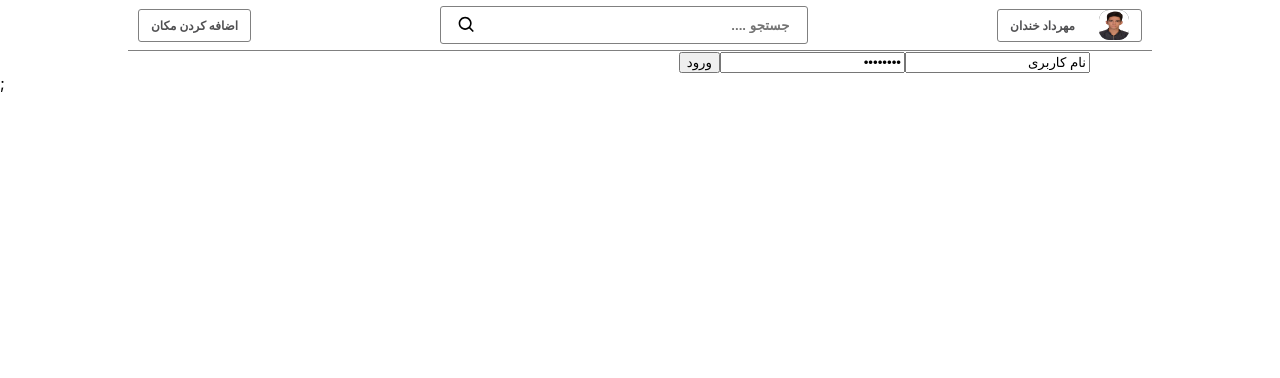
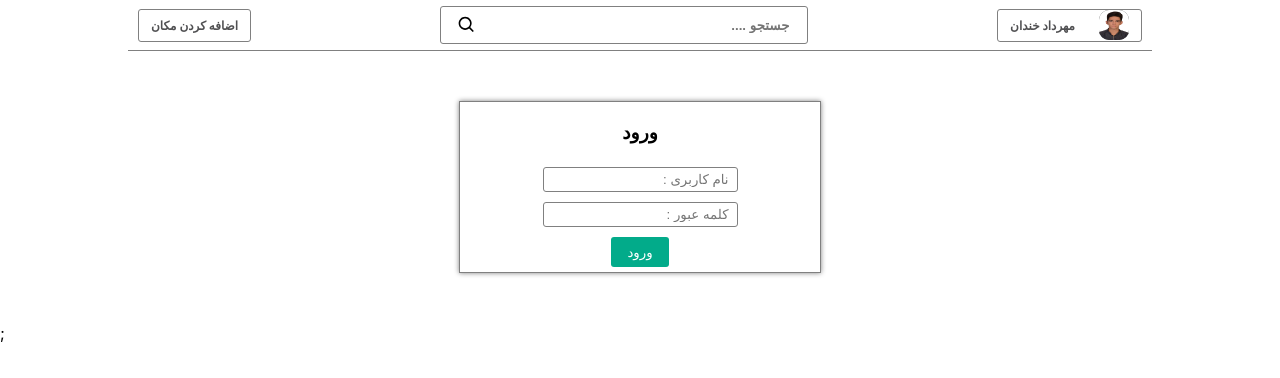
Before and after one commit to fazelsamar/green-mile-front, a React (Create React App) app: page / in a window 1280 px wide. Shown: the top 378 px of the page. Built offline with nearby package versions, Linux system fonts and the light colour scheme.

Commit message:
style login page

```diff
--- a/src/App.js
+++ b/src/App.js
@@ -18,7 +18,7 @@ class App extends Component {
     return (
       <Router>
         <Layout>
-        <Login/>
+         <Login/>
         </Layout>;
       </Router>
     );
--- a/src/Pages/Login/LoginElem.jsx
+++ b/src/Pages/Login/LoginElem.jsx
@@ -0,0 +1,56 @@
+import styled from "styled-components";
+
+export const FormLoginDiv = styled.div`
+  width: 40%;
+  margin: 50px auto;
+  border: 1px solid gray;
+  min-height: 100px;
+  display: flex;
+  flex-direction: column;
+  align-items: center;
+  box-shadow: 0px 0px 5px 0px grey;
+  @media screen and (max-width: 500px){
+  width: 70%;
+  box-shadow: 0;
+  border: 0;
+
+
+
+  }
+`;
+export const FormLogin = styled.form`
+  display: flex;
+  flex-direction: column;
+  align-items: center;
+
+`;
+
+export const InputsType = styled.input`
+    outline: 0;
+    width: 100%;
+    border-radius: 3px;
+    height: 33.3333333%;
+    border: 1px solid gray;
+    margin: 5px 0;
+  box-sizing: border-box;
+    padding: 4px 8px;
+
+`
+export const InputSubmit = styled.input`
+    color: #fff;
+    background-color: #02AB8A;
+    width: 30%;
+    outline: 0;
+    border: 0;
+    border-radius: 3px;
+
+    min-height:30px ;
+    margin: 5px 0;
+    transition: all 0.5s ease;
+    &:hover {
+    background-color: #fff;
+    color: #02AB8A;
+
+    border: 1px solid #02AB8A ;
+    }
+`
--- a/src/Pages/Login/index.jsx
+++ b/src/Pages/Login/index.jsx
@@ -1,19 +1,20 @@
-import React, { Component } from 'react'
-
-
+import React, {Component} from "react";
+import {FormLogin, FormLoginDiv, InputsType, InputSubmit} from "./LoginElem";
 
 class Login extends Component {
-
-    state = {  }
-    render() {
-        return (
-            <form onSubmit={3}>
-                <input type="text" value="نام کاربری " />
-                <input type="password" value='رمز عبور' />
-                <input type="submit" value="ورود" />
-            </form>
-         );
-    }
+  state = {};
+  render() {
+    return (
+      <FormLoginDiv>
+        <h3>ورود</h3>
+        <FormLogin>
+        <InputsType type='text' placeholder="نام کاربری :" />
+        <InputsType type='password' placeholder="کلمه عبور :" />
+        <InputSubmit type='submit' value='ورود' />
+        </FormLogin>
+      </FormLoginDiv>
+    );
+  }
 }
 
 export default Login;
```
